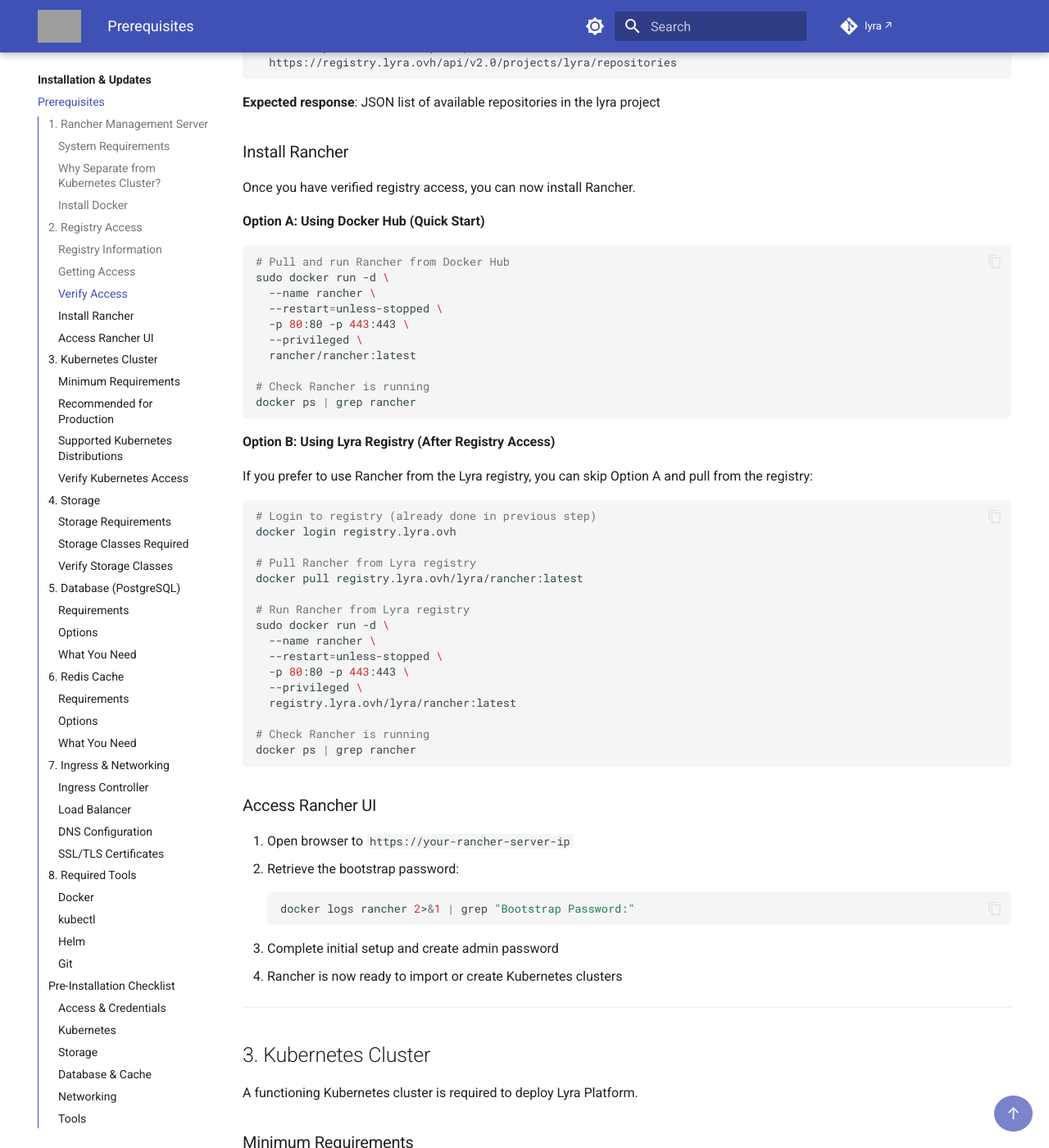
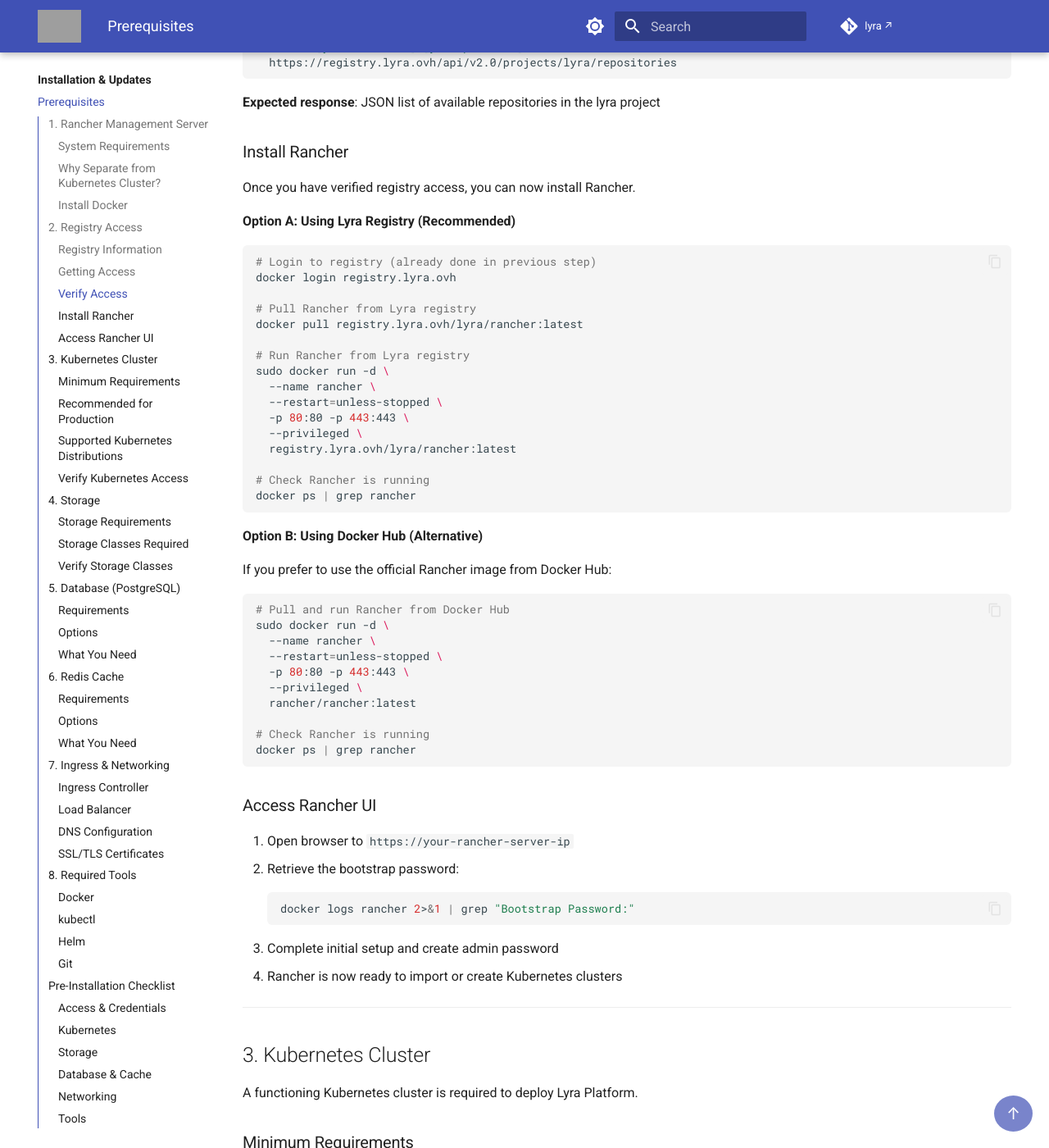
Before and after one commit to amreinch/lyra-docs, an MkDocs documentation site: the page built from docs/installation/prerequisites.md, in a window 1280 px wide and 1400 px high, scrolled down 1931 px. Shown: the whole window at 82% size. Built offline with MkDocs 1.6.1 and Material for MkDocs 9.7.7, drawn with Linux system fonts in a browser that asks for light colours; comment, search, counter and statistics services are not loaded; grey boxes are pictures that could not be loaded.

Commit message:
Switch Rancher installation options order
- Option A: Using Lyra Registry (Recommended)
- Option B: Using Docker Hub (Alternative)
- Emphasize Lyra registry as the preferred installation method

````diff
--- a/docs/installation/prerequisites.md
+++ b/docs/installation/prerequisites.md
@@ -82,24 +82,7 @@ curl -u "[your-username]:[your-password]" \
 
 Once you have verified registry access, you can now install Rancher.
 
-**Option A: Using Docker Hub (Quick Start)**
-
-```bash
-# Pull and run Rancher from Docker Hub
-sudo docker run -d \
-  --name rancher \
-  --restart=unless-stopped \
-  -p 80:80 -p 443:443 \
-  --privileged \
-  rancher/rancher:latest
-
-# Check Rancher is running
-docker ps | grep rancher
-```
-
-**Option B: Using Lyra Registry (After Registry Access)**
-
-If you prefer to use Rancher from the Lyra registry, you can skip Option A and pull from the registry:
+**Option A: Using Lyra Registry (Recommended)**
 
 ```bash
 # Login to registry (already done in previous step)
@@ -115,6 +98,23 @@ sudo docker run -d \
   -p 80:80 -p 443:443 \
   --privileged \
   registry.lyra.ovh/lyra/rancher:latest
+
+# Check Rancher is running
+docker ps | grep rancher
+```
+
+**Option B: Using Docker Hub (Alternative)**
+
+If you prefer to use the official Rancher image from Docker Hub:
+
+```bash
+# Pull and run Rancher from Docker Hub
+sudo docker run -d \
+  --name rancher \
+  --restart=unless-stopped \
+  -p 80:80 -p 443:443 \
+  --privileged \
+  rancher/rancher:latest
 
 # Check Rancher is running
 docker ps | grep rancher
````
